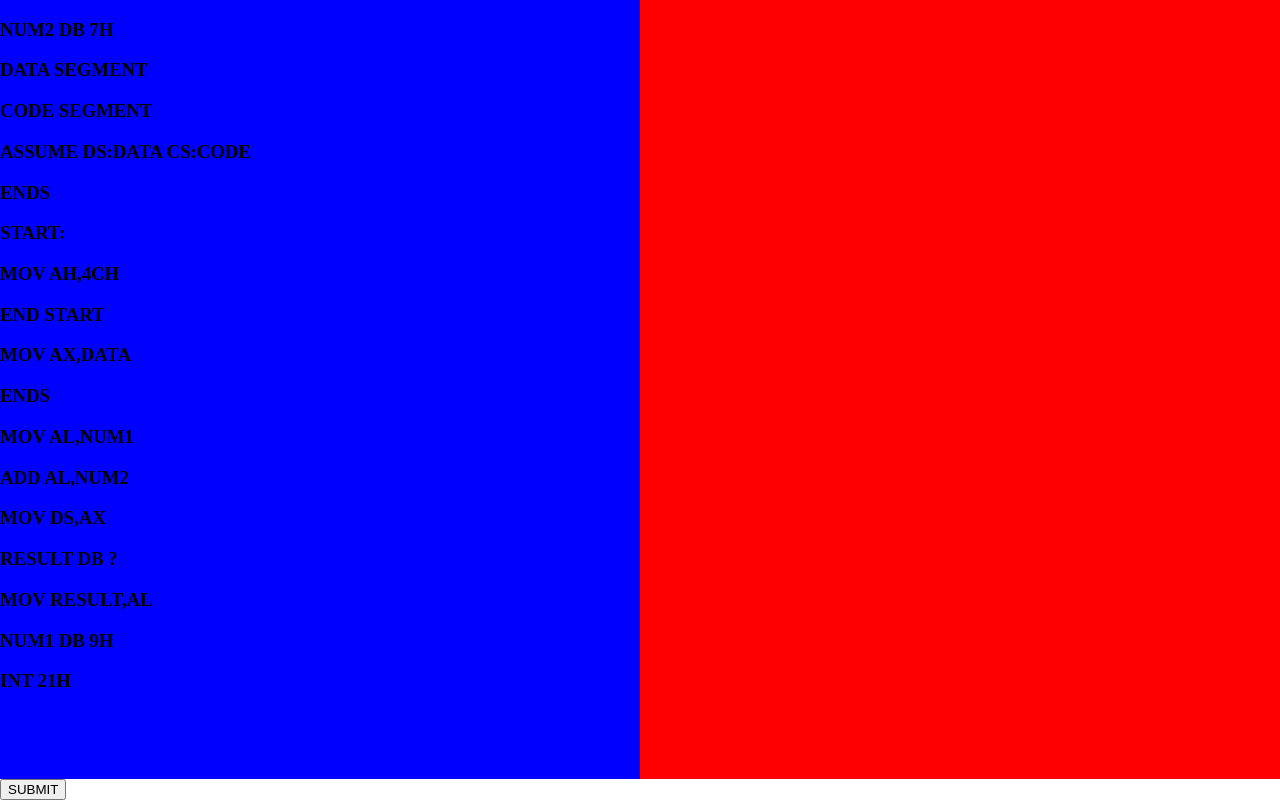
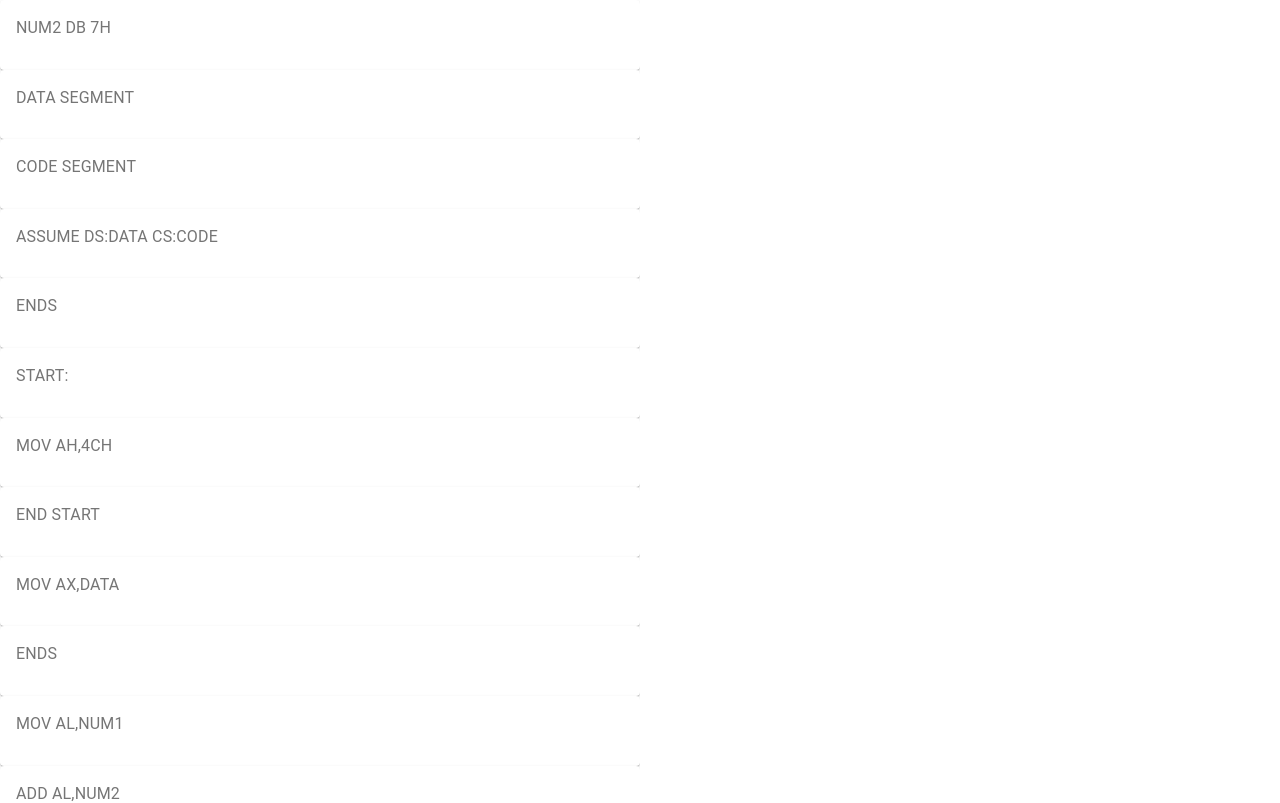
Before and after one commit to mahmoudadelmohamed/learn-assembly, a React (Create React App) app: page / in a window 1280 px wide. Shown: the top 803 px of the page. Built offline with nearby package versions, Linux system fonts and the light colour scheme.

Commit message:
#0 - Add react material

```diff
--- a/package.json
+++ b/package.json
@@ -3,6 +3,7 @@
   "version": "0.1.0",
   "private": true,
   "dependencies": {
+    "@material-ui/core": "^4.11.3",
     "@testing-library/jest-dom": "^5.11.9",
     "@testing-library/react": "^11.2.3",
     "@testing-library/user-event": "^12.6.2",
--- a/src/App.js
+++ b/src/App.js
@@ -1,6 +1,7 @@
 
 import React, { useState } from 'react';
 import './styles.css';
+import { Card, Typography, CardContent } from '@material-ui/core';
 
 const LEVEL_1 = [
   { "value": "DATA SEGMENT", order: [0,], count: 1 },
@@ -41,6 +42,17 @@ const generateArray = (level) => {
   return shuffle(out);
 }
 
+function CodeCard({ item, onClick }) {
+  return (
+    <Card className="code-card" key={item.id} onClick={onClick}>
+      <CardContent>
+        <Typography color="textSecondary" gutterBottom>
+          {item.value}
+        </Typography>
+      </CardContent>
+    </Card>
+  )
+}
 
 function App() {
   const [arr1, setArr1] = useState(generateArray(LEVEL_1));
@@ -80,18 +92,14 @@ function App() {
         <div className="card1">
           {arr1.map((item, index) => {
             return (
-              <div key={item.id} onClick={() => AddHandleClick(index)}>
-                <h3>{item.value}</h3>
-              </div>
+              <CodeCard item={item} onClick={() => AddHandleClick(index)} />
             )
           })}
         </div>
         <div className="card2">
           {arr2.map((item, index) => {
             return (
-              <div key={item.id} onClick={() => SubHandleClick(index)}>
-                <h3>{item.value}</h3>
-              </div>
+              <CodeCard item={item} onClick={() => SubHandleClick(index)} />
             )
           })}
         </div>
--- a/src/styles.css
+++ b/src/styles.css
@@ -1,3 +1,4 @@
+
 body {
   margin: 0;
 }
@@ -9,12 +10,17 @@ body {
 }
 .card1 {
   flex: 1;
-  background-color: blue;
   overflow-y: auto;
 }
 .card2 {
   flex: 1;
-  background-color: red;
   overflow-y: auto;
-
 }
+.code-card {
+  cursor: pointer;
+  background-color: #EEE;
+}
+.code-card:hover {
+  cursor: pointer;
+  background-color: #AAA;
+}
```
Also changed, not shown: 2 other files (tests, documents, lock files or other folders).
